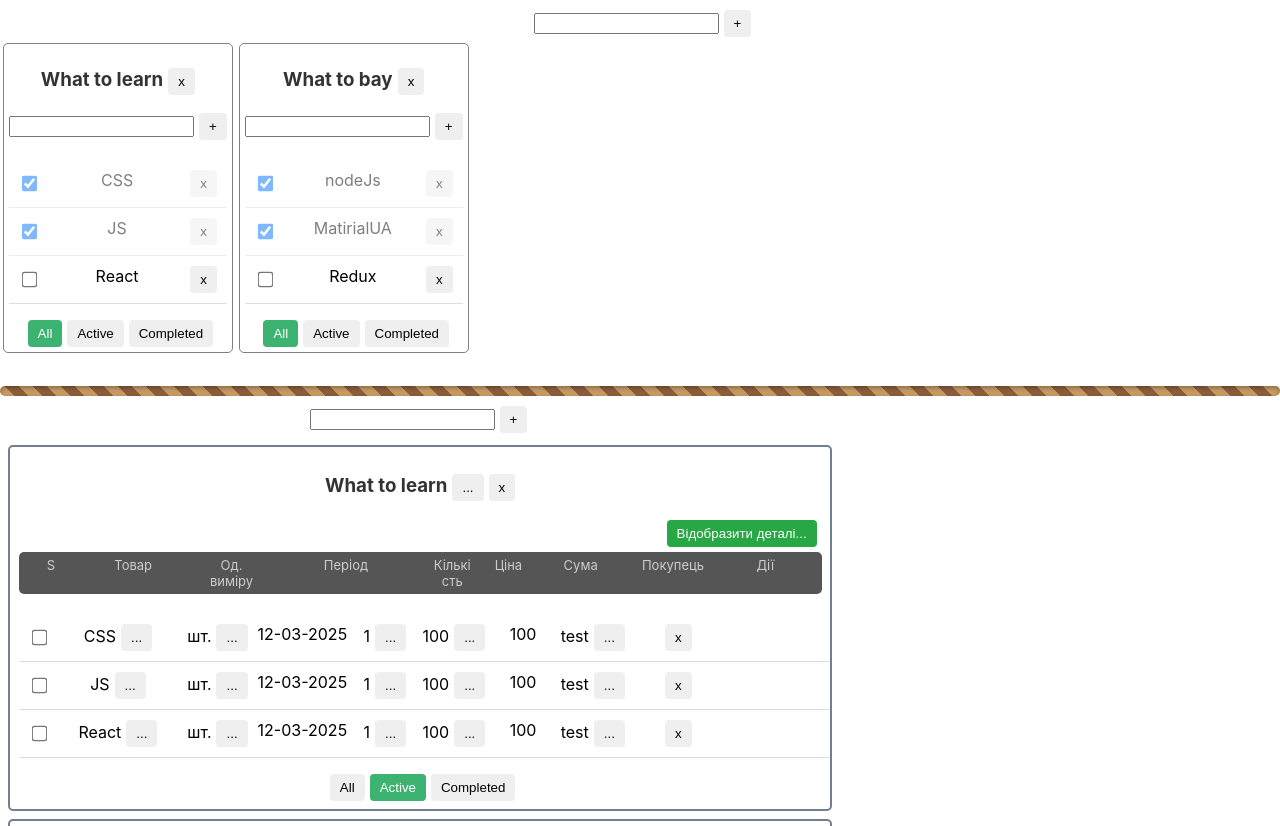
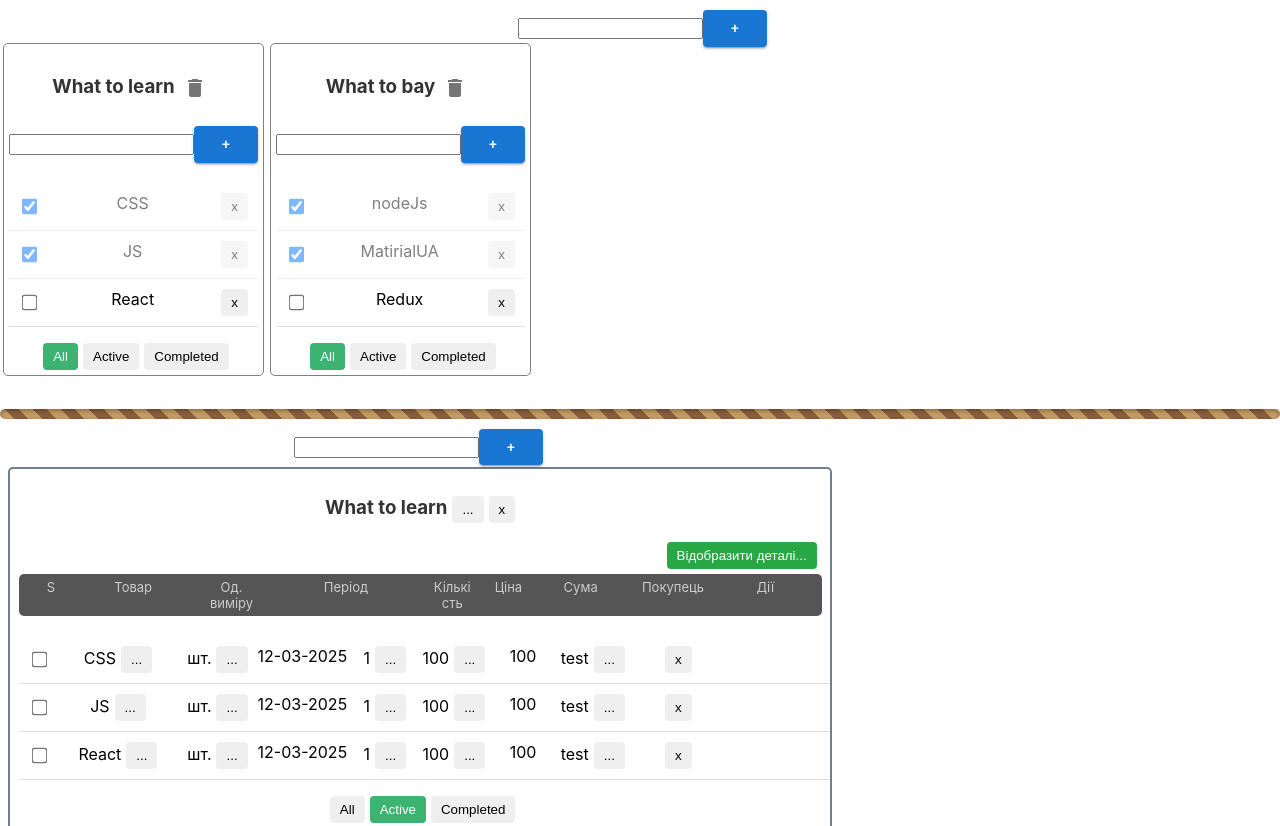
Before and after one commit to IvanSlivenko/todo-list-from-it-camasutra_v_4, a React (Create React App) app in the folder it-incubator/TODOLIST-TS/it-incubator-todolist-ts-video/: page / in a window 1280 px wide. Shown: the top 826 px of the page. Built offline with nearby package versions, Linux system fonts and the light colour scheme.

Commit message:
26-03-2025-14-59

```diff
--- a/it-incubator/TODOLIST-TS/it-incubator-todolist-ts-video/package.json
+++ b/it-incubator/TODOLIST-TS/it-incubator-todolist-ts-video/package.json
@@ -3,6 +3,10 @@
   "version": "0.1.0",
   "private": true,
   "dependencies": {
+    "@emotion/react": "^11.14.0",
+    "@emotion/styled": "^11.14.0",
+    "@mui/icons-material": "^6.4.8",
+    "@mui/material": "^6.4.8",
     "@testing-library/dom": "^10.4.0",
     "@testing-library/jest-dom": "^6.6.3",
     "@testing-library/react": "^16.1.0",
--- a/it-incubator/TODOLIST-TS/it-incubator-todolist-ts-video/public/index.html
+++ b/it-incubator/TODOLIST-TS/it-incubator-todolist-ts-video/public/index.html
@@ -3,6 +3,16 @@
   <head>
     <meta charset="utf-8" />
     <link rel="icon" href="%PUBLIC_URL%/favicon.ico" />
+
+    <link rel="preconnect" href="https://fonts.googleapis.com" />
+    <link rel="preconnect" href="https://fonts.gstatic.com" crossorigin />
+    <link
+            rel="stylesheet"
+            href="https://fonts.googleapis.com/css2?family=Roboto:wght@300;400;500;700&display=swap"
+    />
+
+
+
     <meta name="viewport" content="width=device-width, initial-scale=1" />
     <meta name="theme-color" content="#000000" />
     <meta
--- a/it-incubator/TODOLIST-TS/it-incubator-todolist-ts-video/src/AddItemForm.tsx
+++ b/it-incubator/TODOLIST-TS/it-incubator-todolist-ts-video/src/AddItemForm.tsx
@@ -1,4 +1,7 @@
 import React, {ChangeEvent, KeyboardEvent, useState} from "react";
+import Button from '@mui/material/Button';
+
+
 
 type AddItemFormPropsType = {
     addItem: (title: string) => void
@@ -44,7 +47,11 @@ export function AddItemForm(props: AddItemFormPropsType) {
                 null
 
         }
-
-        <button onClick={addTask}>+</button>
+        {/*<button onClick={addTask}>+</button>*/}
+        <Button
+            onClick={addTask}
+            variant="contained"
+            color="primary"
+        >+</Button>
     </div>
 }
--- a/it-incubator/TODOLIST-TS/it-incubator-todolist-ts-video/src/Todolist.tsx
+++ b/it-incubator/TODOLIST-TS/it-incubator-todolist-ts-video/src/Todolist.tsx
@@ -2,6 +2,9 @@ import React, {ChangeEvent} from "react";
 import {FilterValuesType} from "./App";
 import {AddItemForm} from "./AddItemForm";
 import {EditableSpan} from "./EditableSpan";
+
+import IconButton from '@mui/material/IconButton';
+import DeleteIcon from '@mui/icons-material/Delete';
 
 export type TaskType = {
     id: string,
@@ -45,11 +48,11 @@ export function Todolist(props: TodolistType) {
 
     }
 
-    const changeTodolistTitle = (newTitle: string)=> {
+    const changeTodolistTitle = (newTitle: string) => {
         props.changeTodolistTitle(props.id, newTitle)
     }
 
-    const addTask = (title: string)=> {
+    const addTask = (title: string) => {
         props.addTask(title, props.id)
     }
 
@@ -57,7 +60,14 @@ export function Todolist(props: TodolistType) {
         <h3>
             {/*{props.title}*/}
             <EditableSpan title={props.title} onChange={changeTodolistTitle}/>
-                <button onClick={removeTodolist}>x</button>
+            {/*<button onClick={removeTodolist}>x</button>*/}
+            <IconButton
+                // aria-label="delete"
+                onClick={removeTodolist}
+            >
+                <DeleteIcon/>
+            </IconButton>
+
         </h3>
 
         <div>
```
Also changed, not shown: 2 other files (tests, documents, lock files or other folders).
